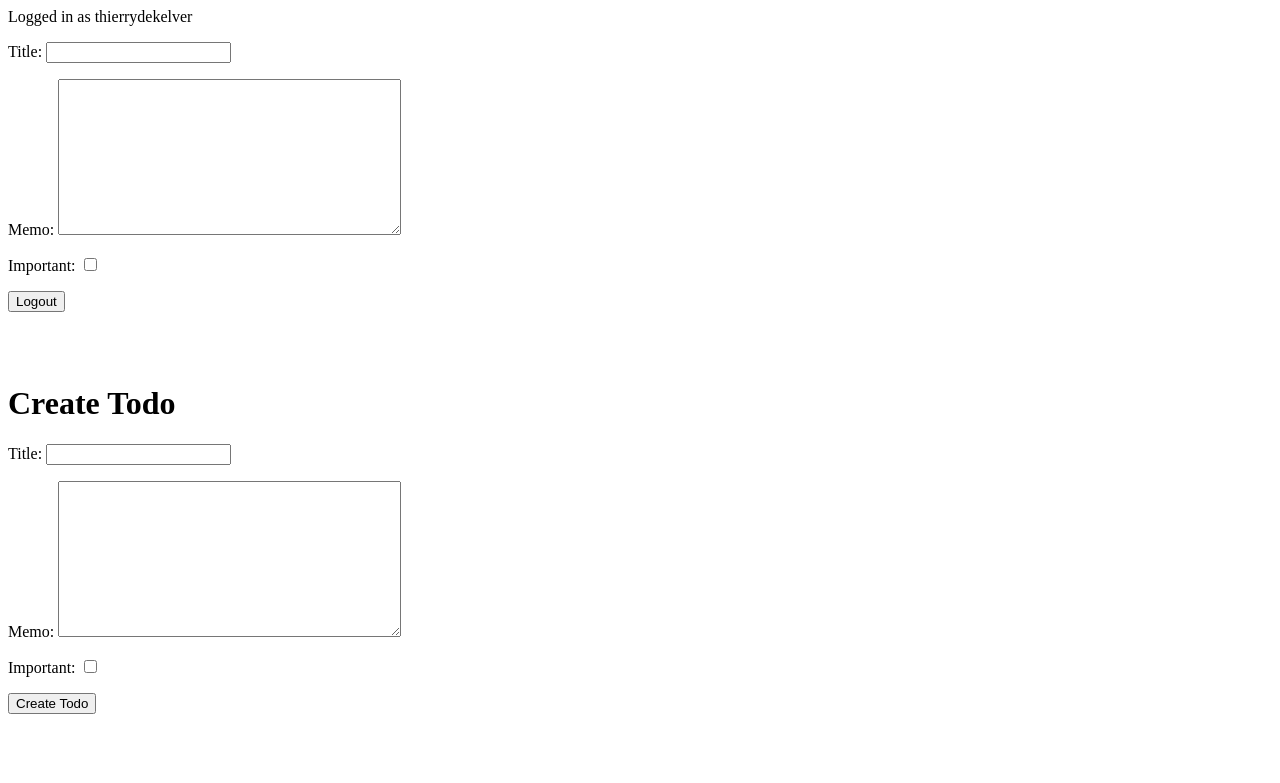
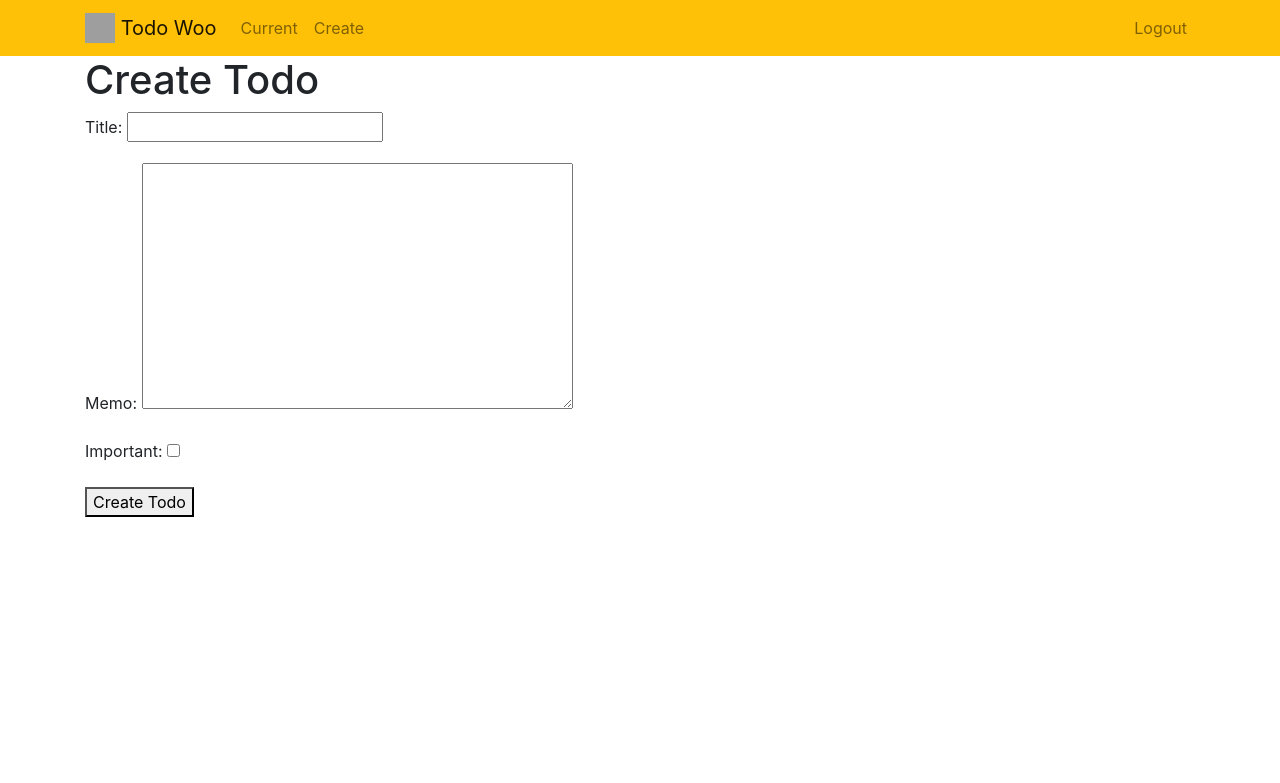
Before and after one commit to Jitgitbit/python_exercise_four, a Django app: page /create/ in a window 1280 px wide. Shown: the top 783 px of the page. Run offline with Django 3.2, Linux system fonts and the light colour scheme; a user stored in the database is signed in; some libraries are stand-ins or nearby versions; grey boxes are pictures that could not be loaded.

Commit message:
base.html in bootstrap + viewtodo added

```diff
--- a/python_exercise_four/urls.py
+++ b/python_exercise_four/urls.py
@@ -29,4 +29,5 @@ urlpatterns = [
     path('', views.home, name='home'),
     path('create/', views.createtodo, name='createtodo'),
     path('current/', views.currenttodos, name='currenttodos'),
+    path('todo/<int:todo_pk>', views.viewtodo, name='viewtodo'),
 ]
--- a/todo/templates/todo/base.html
+++ b/todo/templates/todo/base.html
@@ -1,21 +1,72 @@
+{% load static %}
+<!doctype html>
+<html lang="en">
+<head>
+    <!-- Required meta tags -->
+    <meta charset="utf-8">
+    <meta name="viewport" content="width=device-width, initial-scale=1, shrink-to-fit=no">
 
-{% if user.is_authenticated %}
+    <!-- Bootstrap CSS -->
+    <link rel="stylesheet" href="https://stackpath.bootstrapcdn.com/bootstrap/4.4.1/css/bootstrap.min.css" integrity="sha384-Vkoo8x4CGsO3+Hhxv8T/Q5PaXtkKtu6ug5TOeNV6gBiFeWPGFN9MuhOf23Q9Ifjh" crossorigin="anonymous">
 
-Logged in as {{ user.username }}
+    <link rel="icon" type="image/png"  href="{% static 'todo/logo.png' %}">
+    <title>Todo Woo</title>
+</head>
+<body>
 
-<form action="{% url 'logoutuser' %}" method="POST">
-  {% csrf_token %}
-{{ form.as_p }}
-<button type="submit">Logout</button>
-</form>
 
-{% else %}
+<nav class="navbar navbar-expand-md navbar-light bg-warning">
+<div class="container">
+    <a class="navbar-brand" href="{% url 'home' %}">
+         <img src="{% static 'todo/logo.png' %}" width="30" height="30" class="d-inline-block align-top">
+        <span>Todo Woo</span>
+    </a>
+    <button class="navbar-toggler" type="button" data-toggle="collapse" data-target="#navbarNav" aria-controls="navbarNav" aria-expanded="false" aria-label="Toggle navigation">
+        <span class="navbar-toggler-icon"></span>
+    </button>
+    <div class="collapse navbar-collapse" id="navbarNav">
+    {% if user.is_authenticated %}
+        <ul class="navbar-nav mr-auto">
 
-<a href="{% url 'signupuser' %}">Sign Up</a>
-<a href="{% url 'loginuser' %}">Login</a>
+                <li class="nav-item {{ current }}">
+                    <a class="nav-link" href="{% url 'currenttodos' %}">Current</a>
+                </li>
+                <li class="nav-item {{ create }}">
+                    <a class="nav-link" href="{% url 'createtodo' %}">Create</a>
+                </li>
 
-{% endif %}
-<br>
-<br>
+        </ul>
+    {% endif %}
+    <ul class="navbar-nav ml-auto">
+            {% if user.is_authenticated %}
+                <li class="nav-item">
+                    <a href="#" onclick="$('#signOutBtn').click()" class="nav-link">Logout</a>
+                    <form style='display: none;' method="POST" action="{% url 'logoutuser' %}">
+                        {% csrf_token %}
+                        <button id="signOutBtn" type="submit">Logout</button>
+                    </form>
+                </li>
+            {% else %}
+                <li class="nav-item">
+                    <a class="nav-link" href="{% url 'signupuser' %}">Sign Up</a>
+                </li>
+                <li class="nav-item">
+                    <a class="nav-link" href="{% url 'loginuser' %}">Login</a>
+                </li>
+            {% endif %}
+        </ul>
+    </div>
+</div>
+</nav>
 
+<div class="container">
 {% block content %}{% endblock %}
+</div>
+
+<!-- Optional JavaScript -->
+<!-- jQuery first, then Popper.js, then Bootstrap JS -->
+<script src="https://code.jquery.com/jquery-3.4.1.slim.min.js" integrity="sha384-J6qa4849blE2+poT4WnyKhv5vZF5SrPo0iEjwBvKU7imGFAV0wwj1yYfoRSJoZ+n" crossorigin="anonymous"></script>
+<script src="https://cdn.jsdelivr.net/npm/popper.js@1.16.0/dist/umd/popper.min.js" integrity="sha384-Q6E9RHvbIyZFJoft+2mJbHaEWldlvI9IOYy5n3zV9zzTtmI3UksdQRVvoxMfooAo" crossorigin="anonymous"></script>
+<script src="https://stackpath.bootstrapcdn.com/bootstrap/4.4.1/js/bootstrap.min.js" integrity="sha384-wfSDF2E50Y2D1uUdj0O3uMBJnjuUD4Ih7YwaYd1iqfktj0Uod8GCExl3Og8ifwB6" crossorigin="anonymous"></script>
+</body>
+</html>
--- a/todo/views.py
+++ b/todo/views.py
@@ -1,4 +1,4 @@
-from django.shortcuts import render, redirect
+from django.shortcuts import render, redirect, get_object_or_404
 from django.contrib.auth.forms import UserCreationForm, AuthenticationForm
 from django.contrib.auth.models import User
 from django.contrib.auth import login, logout, authenticate
@@ -64,3 +64,17 @@ def createtodo(request):
 def currenttodos(request):
     todos = Todo.objects.filter(user=request.user, datecompleted__isnull=True)
     return render(request, 'todo/currenttodos.html', {'todos':todos})
+
+@login_required
+def viewtodo(request, todo_pk):
+    todo = get_object_or_404(Todo, pk=todo_pk, user=request.user)
+    if request.method == 'GET':
+        form = TodoForm(instance=todo)
+        return render(request, 'todo/viewtodo.html', {'todo':todo, 'form':form})
+    else:
+        try:
+            form = TodoForm(request.POST, instance=todo)
+            form.save()
+            return redirect('currenttodos')
+        except ValueError:
+            return render(request, 'todo/viewtodo.html', {'todo':todo, 'form':form, 'error':'Bad info'})
```
Also changed, not shown: todo/templates/todo/viewtodo.html (added, +7 -0 lines), db.sqlite3.
